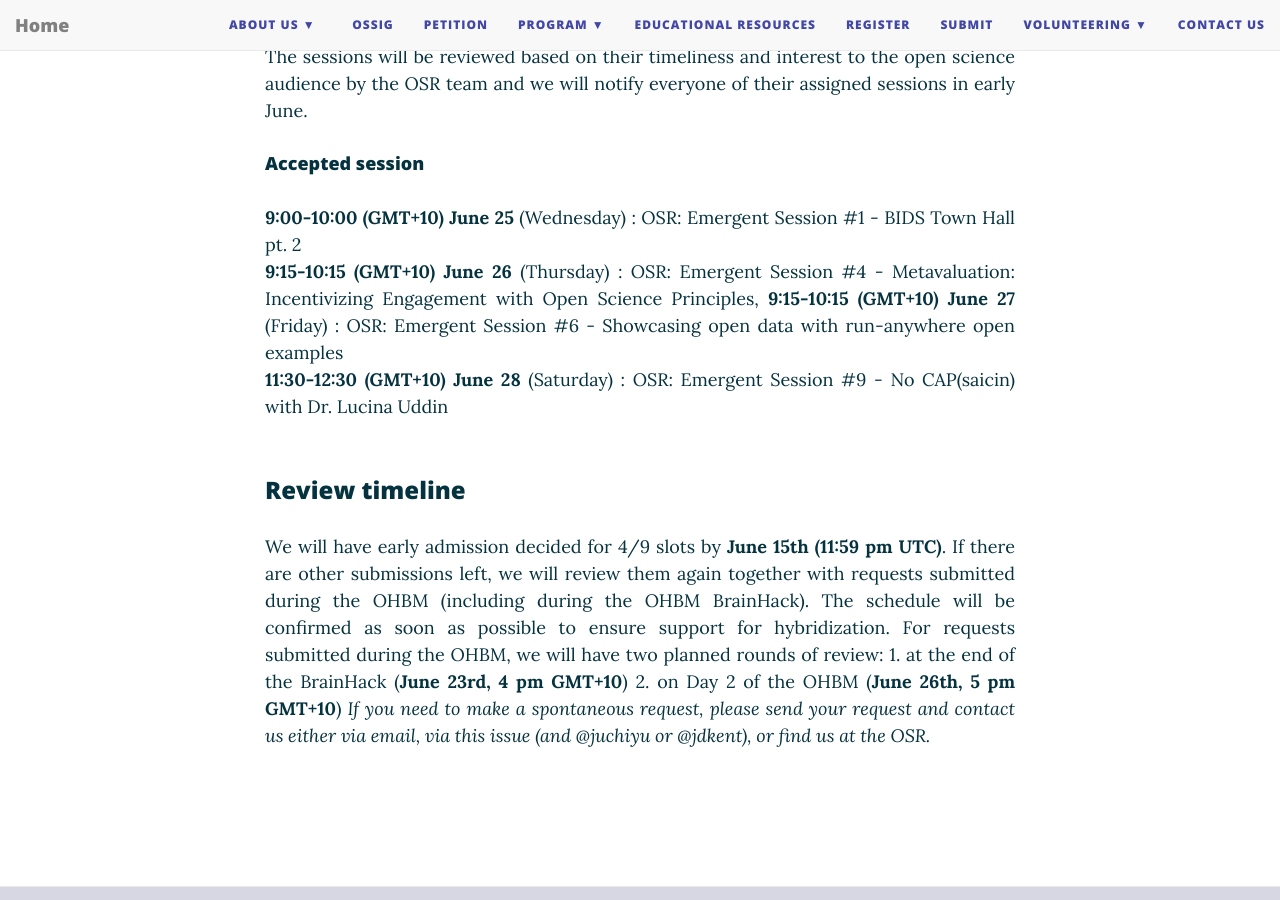
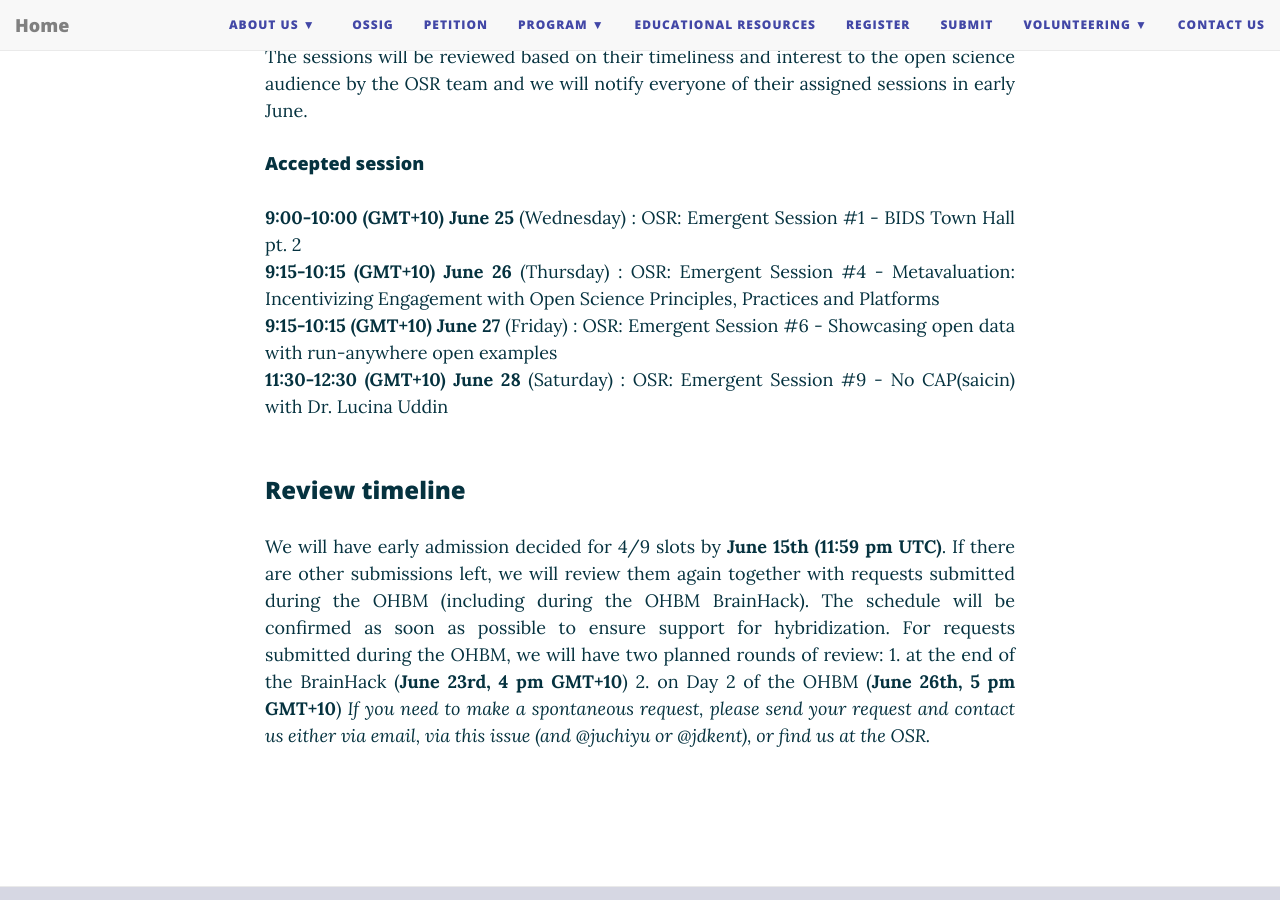
Before and after one commit to ohbm/osr2025, a Jekyll site: the page built from submit.md, in a window 1280 px wide and 900 px high, scrolled down 1011 px. Built offline with Jekyll 4.4.1, drawn with Linux system fonts in a browser that asks for light colours; nearby versions of some CDN libraries.

Commit message:
Updat submit page with corrections

```diff
--- a/submit.md
+++ b/submit.md
@@ -67,7 +67,7 @@
 
 <p align="justify">
 **9:00-10:00 (GMT+10) June 25** (Wednesday) : OSR: Emergent Session #1 - BIDS Town Hall pt. 2<br>
-**9:15-10:15 (GMT+10) June 26** (Thursday) : OSR: Emergent Session #4 - Metavaluation: Incentivizing Engagement with Open Science Principles,
+**9:15-10:15 (GMT+10) June 26** (Thursday) : OSR: Emergent Session #4 - Metavaluation: Incentivizing Engagement with Open Science Principles, Practices and Platforms <br>
 **9:15-10:15 (GMT+10) June 27** (Friday) : OSR: Emergent Session #6 - Showcasing open data with run-anywhere open examples<br>
 **11:30-12:30 (GMT+10) June 28** (Saturday) : OSR: Emergent Session #9 - No CAP(saicin) with Dr. Lucina Uddin<br>
 <br>
```
